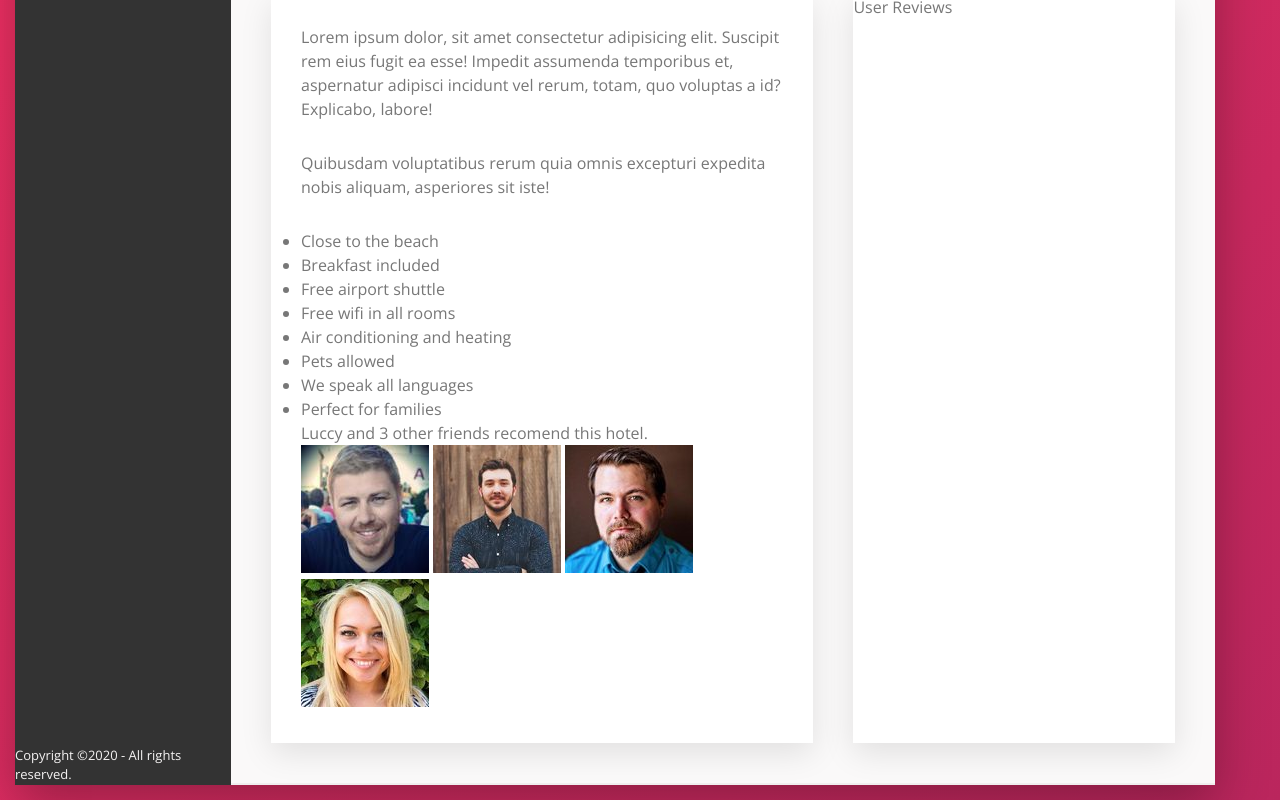
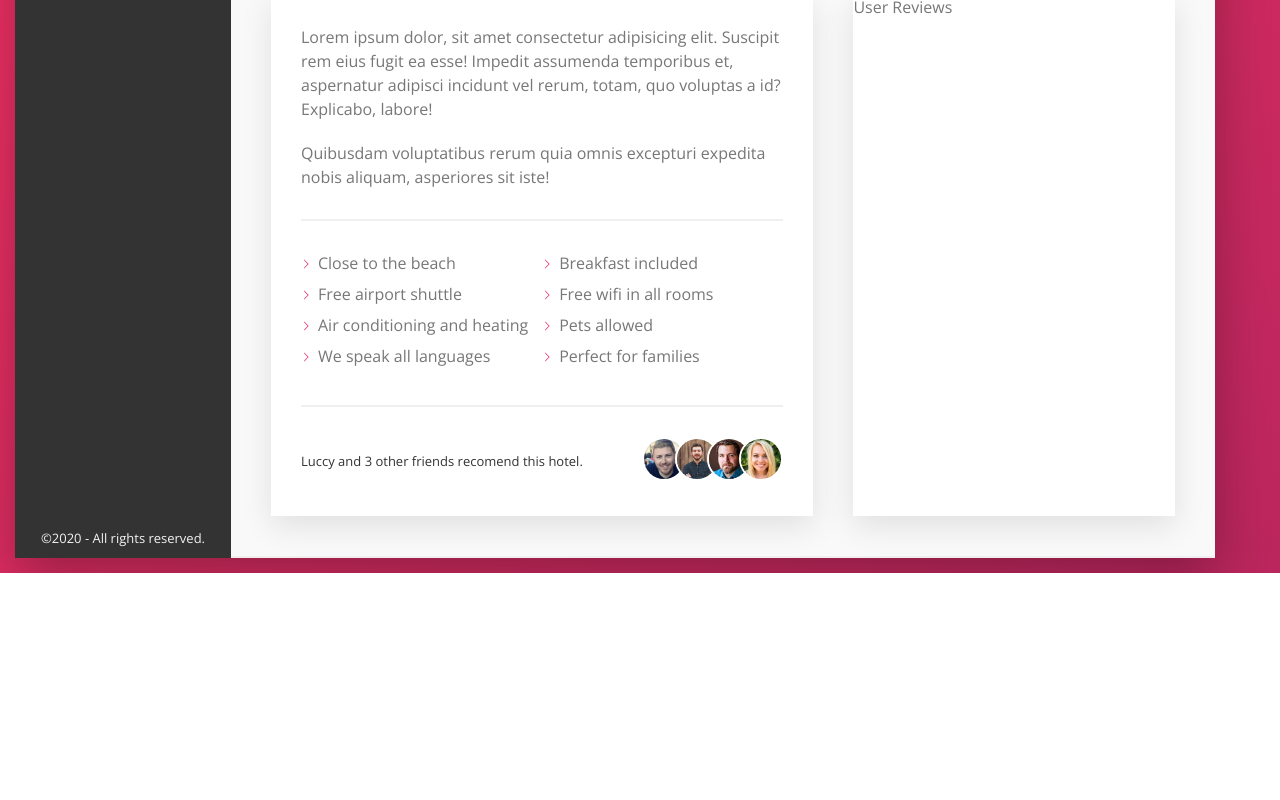
Before and after one commit to daudsemab/Trillo, a website: page index.html in a window 1280 px wide. Shown: the part 588-1388 px from the top of the page. After the commit the page ends 1161 px from the top, so only its background shows below. Drawn offline with nearby package versions, Linux system fonts and the light colour scheme.

Commit message:
full styled the details, description and recomend section. Also aligned the copyright text.

```diff
--- a/index.html
+++ b/index.html
@@ -97,7 +97,7 @@
           </nav>
 
           <p class="copyright-text">
-            Copyright &copy;2020 - All rights reserved.
+            &copy;2020 - All rights reserved.
           </p>
         </div>
         <main class="hotel-view">
--- a/sass/_component.scss
+++ b/sass/_component.scss
@@ -283,6 +283,15 @@
 }
 
 ////////////////////////////////////////////////////
+/// COPYRIGHT TEXT
+
+.copyright-text {
+  // justify-content: center;
+  padding: 0 1rem 1rem 1rem;
+  text-align: center;
+}
+
+////////////////////////////////////////////////////
 /// HOTEL GALLERY
 
 .gallery {
@@ -401,3 +410,77 @@
   background-color: var(--color-white);
   box-shadow: var(--shadow-light);
 }
+
+////////////////////////////////////////////////////
+/// PARAGRAPH
+
+.paragraph {
+  &:not(:last-of-type) {
+    margin-bottom: 2rem;
+  }
+}
+
+////////////////////////////////////////////////////
+/// LIST
+
+.list {
+  list-style: none;
+  margin: 3rem 0;
+  padding: 3rem 0;
+  border-top: var(--line);
+  border-bottom: var(--line);
+
+  display: flex;
+  flex-wrap: wrap;
+
+  &__item {
+    flex: 0 0 50%;
+    margin-bottom: 0.7rem;
+
+    &::before {
+      content: "";
+      height: 1rem;
+      width: 1rem;
+      display: inline-block;
+      margin-right: 0.7rem;
+
+      // FOR OLDER BROWSERS
+      // background-image: url(../img/chevron-thin-right.svg);
+      // background-size: cover;
+
+      // FOR NEW BROWSERS
+      background-color: var(--color-primary);
+      -webkit-mask-image: url(../img/chevron-thin-right.svg);
+      -webkit-mask-size: cover;
+      mask-image: url(../img/chevron-thin-right.svg);
+      mask-size: cover;
+    }
+  }
+}
+
+////////////////////////////////////////////////////
+/// RECOMEND
+
+.recomend {
+  font-size: 1.3rem;
+  color: var(--color-gray-dark-3);
+
+  display: flex;
+  align-items: center;
+
+  &__count {
+    margin-right: auto;
+  }
+
+  &__photo {
+    box-sizing: content-box;
+    height: 4rem;
+    width: 4rem;
+    border: 2px solid #fff;
+    border-radius: 50%;
+
+    &:not(:last-child) {
+      margin-right: -1.5rem;
+    }
+  }
+}
```
Also changed, not shown: css/style.css.
